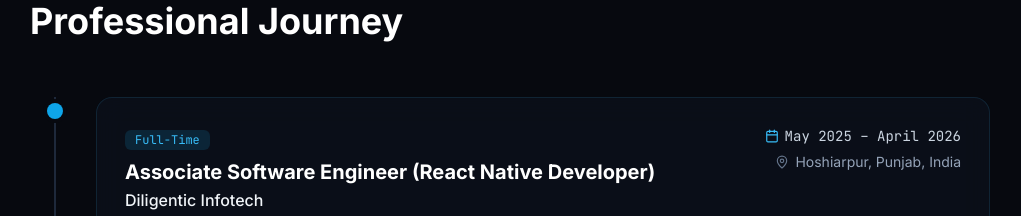
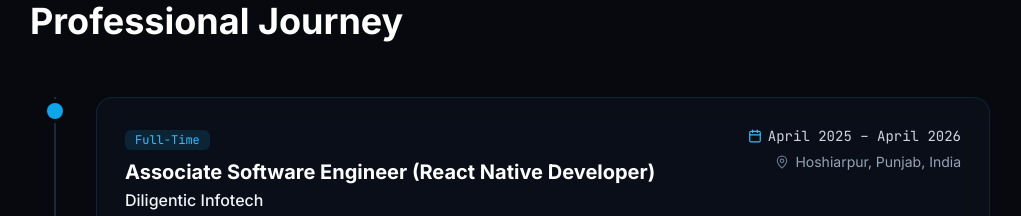
Before and after one commit to Rawat890/rohan-rawat-portfolio, a React (Vite) app: page / in a window 1280 px wide. Shown: the part 2640-2856 px from the top of the page, without its empty margins (130-1151 px from the left). Built offline with nearby package versions, Linux system fonts and the light colour scheme.

Commit message:
chore: updated the work period in data

```diff
--- a/src/data/portfolioData.js
+++ b/src/data/portfolioData.js
@@ -121,7 +121,7 @@ export const experienceData = [
     role: 'Associate Software Engineer (React Native Developer)',
     company: 'Diligentic Infotech',
     location: 'Hoshiarpur, Punjab, India',
-    period: 'May 2025 – April 2026',
+    period: 'April 2025 – April 2026',
     type: 'Full-Time',
     responsibilities: [
       'Shipped 3+ production mobile applications across iOS and Android using React Native CLI and Expo on schedule every sprint.',
```
